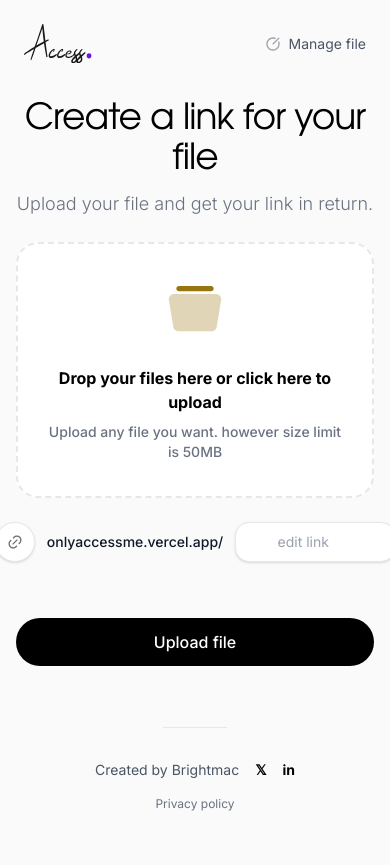
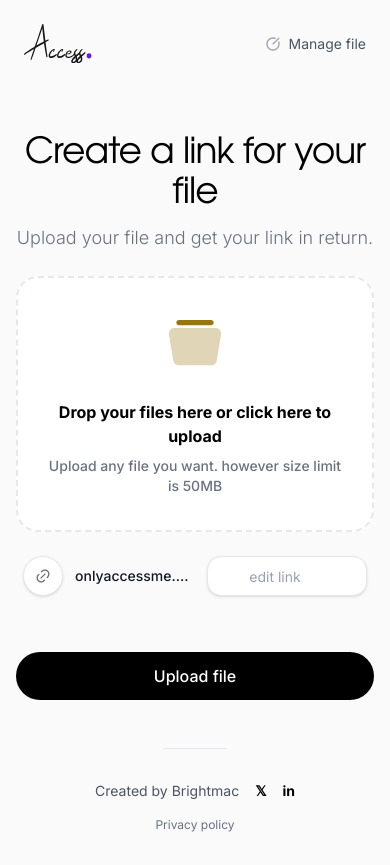
Before and after one commit to macbrightie/Access_app, a Next.js app: page / in a window 390 px wide. Before the commit the page ends 844 px from the top, so only its background shows below. Built offline with nearby package versions, Linux system fonts and the light colour scheme; no server answers.

Commit message:
fix: responsive spacing and truncation

```diff
--- a/app/layout.tsx
+++ b/app/layout.tsx
@@ -64,7 +64,7 @@ export default function RootLayout({
         className={`${inter.variable} ${texGyre.variable} ${bakemono.variable} font-sans antialiased h-screen flex flex-col bg-[#FAFAFA] overflow-y-auto overflow-x-hidden`}
       >
         <Header />
-        <main className="flex-1 flex flex-col items-center justify-center p-4 pt-20">
+        <main className="flex-1 flex flex-col items-center justify-center p-4 pt-32">
           {children}
         </main>
         <Footer />
--- a/app/manage/[slug]/page.tsx
+++ b/app/manage/[slug]/page.tsx
@@ -405,7 +405,7 @@ export default function ManageFilePage() {
                         </div>
 
                         <div className="flex-1 flex items-center border border-gray-200 rounded-xl px-3 h-12 bg-white focus-within:ring-1 focus-within:ring-black transition-all overflow-hidden min-w-0">
-                            <span className="text-sm text-gray-500 mr-1 shrink-0">onlyaccessme.vercel.app/</span>
+                            <span className="text-sm text-gray-500 mr-1 shrink-0 truncate max-w-[120px] md:max-w-none">onlyaccessme.vercel.app/</span>
                             <input
                                 value={editLinkSlug}
                                 onChange={(e) => setEditLinkSlug(e.target.value)}
--- a/components/upload-form.tsx
+++ b/components/upload-form.tsx
@@ -378,7 +378,7 @@ Access Team`
                         </div>
 
                         {/* Domain Text */}
-                        <span className="text-sm font-medium text-gray-900">onlyaccessme.vercel.app/</span>
+                        <span className="text-sm font-medium text-gray-900 truncate max-w-[120px] md:max-w-none">onlyaccessme.vercel.app/</span>
 
                         {/* Edit Link Input */}
                         <div className="relative">
```
